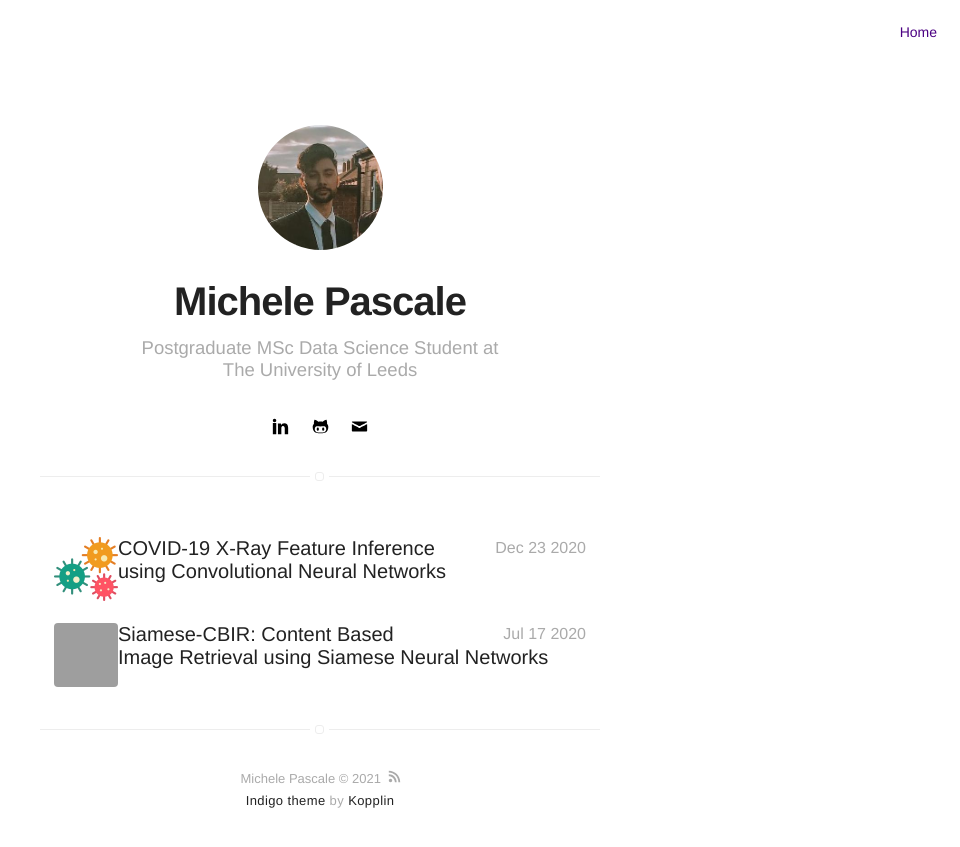
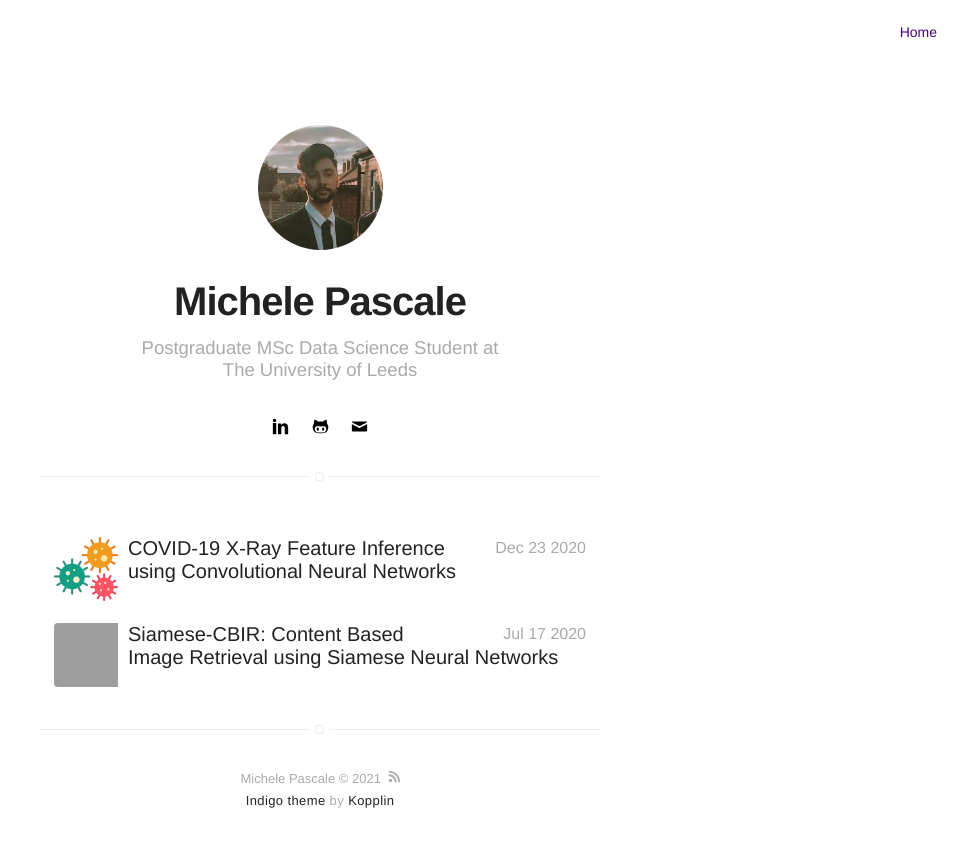
Before and after one commit to pascalemp/pascalemp.github.io, a Jekyll site: the page built from projects.html, in a window 1280 px wide. Shown: the top 847 px of the page, without its empty margins (320-1280 px from the left). Built offline with Jekyll 4.4.1, drawn with Linux system fonts in a browser that asks for light colours; grey boxes are pictures that could not be loaded.

Commit message:
Update projects.html

```diff
--- a/projects.html
+++ b/projects.html
@@ -7,7 +7,7 @@ title: Projects
         {% if post.projects %}
             <div class="item {% if post.star %}star{% endif %}">
                 <a class="url" href="{% if post.externalLink %}{{ post.externalLink }}{% else %}{{ site.url }}{{ post.url }}{% endif %}">
-                    <img src={{post.image}} width="64" height="64" style="float:left">
+                    <img src={{post.image}} width="64" height="64" style="float:left; padding-right:10px;">
                     <aside><time datetime="{{ post.date | date:"%d-%m-%Y" }}">{{ post.date | date: "%b %d %Y" }}</time></aside>
                     <h3 class="title">{{ post.title }}</h3>
                 </a>
```
